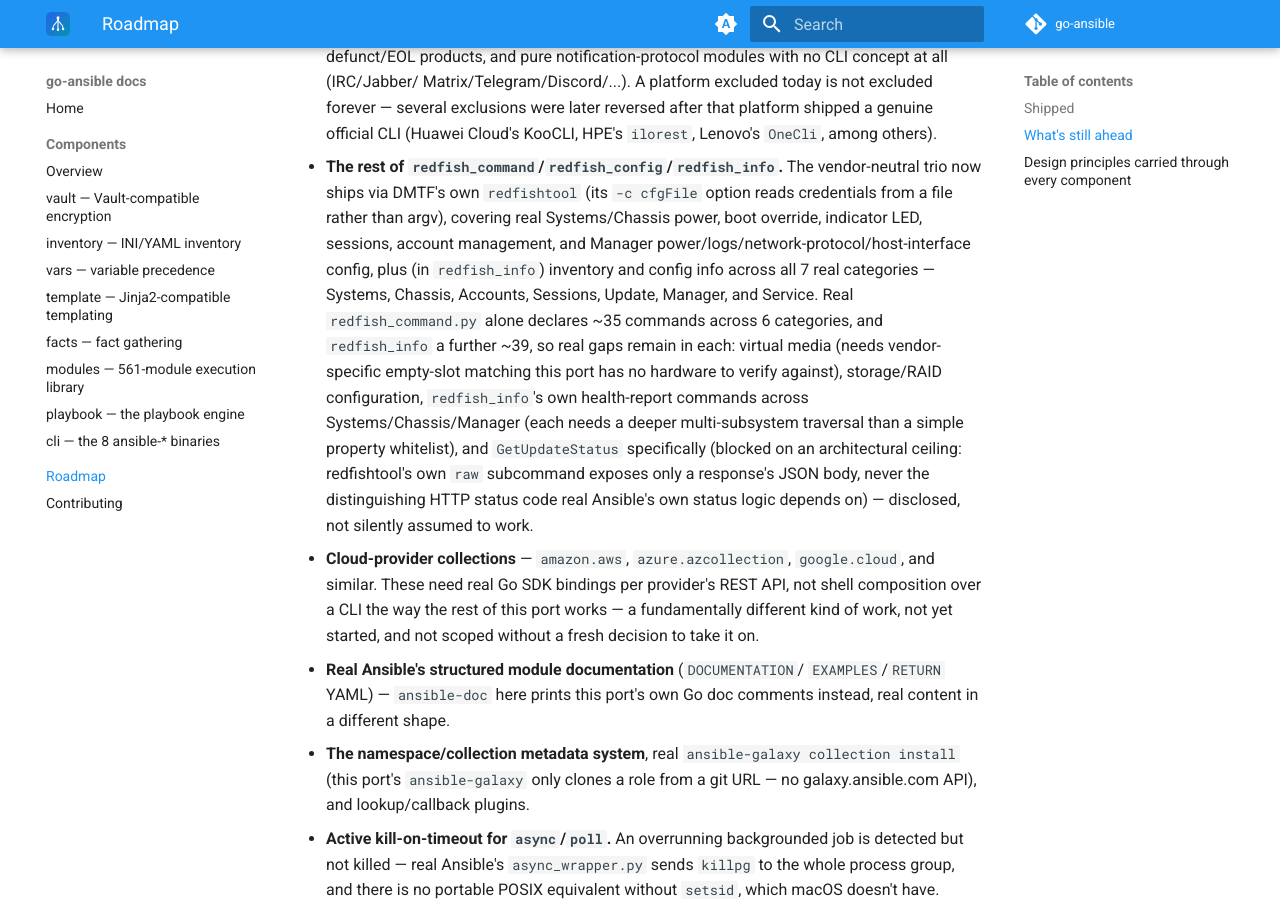
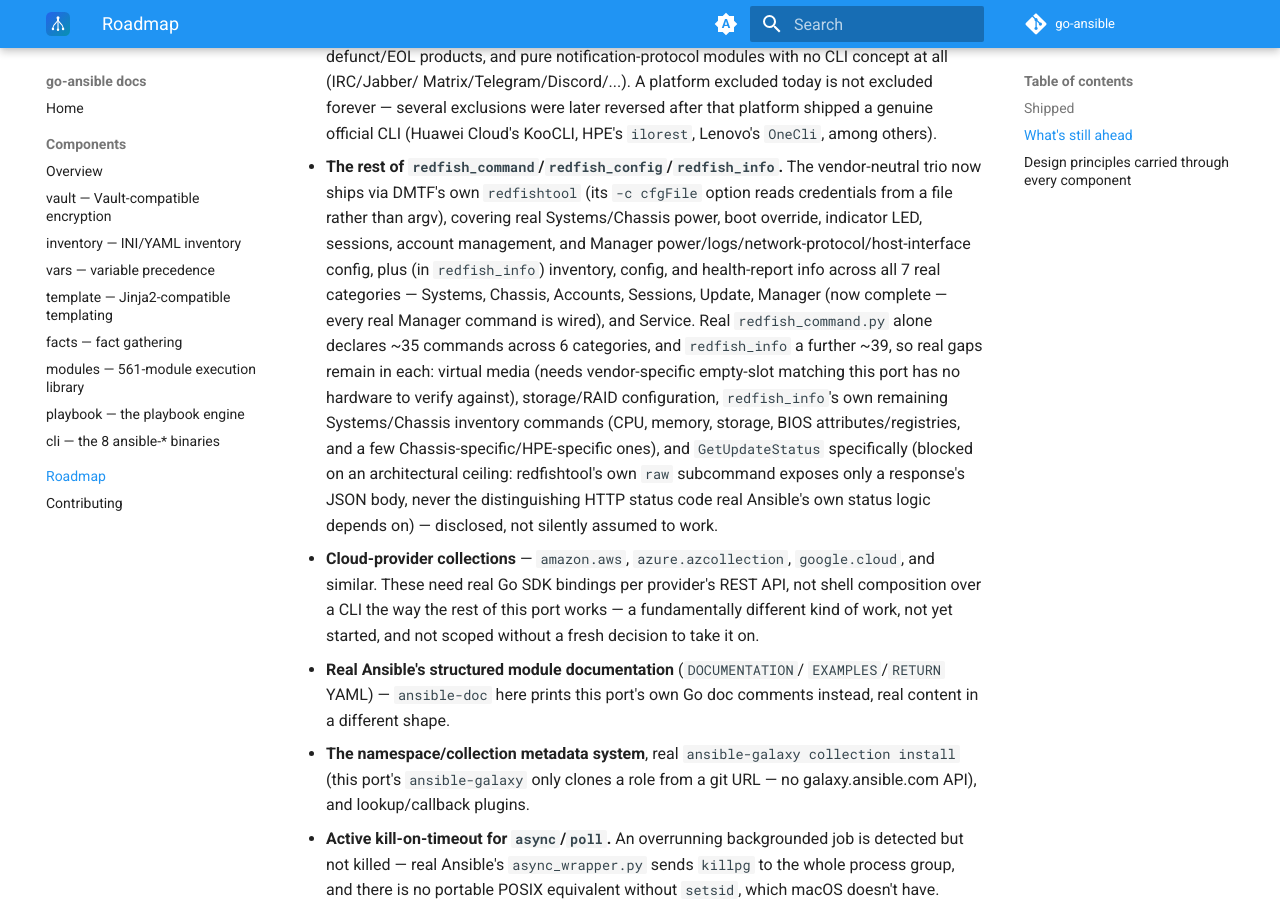
Before and after one commit to go-ansible/docs, an MkDocs documentation site: the page built from docs/roadmap.md, in a window 1280 px wide and 900 px high, scrolled down 980 px. Built offline with MkDocs 1.6.1 and Material for MkDocs 9.7.7, drawn with Linux system fonts in a browser that asks for light colours; the version menu is left out.

Commit message:
Reflect redfish_info's GetHealthReport across Systems/Chassis/Manager (#8)
Co-authored-by: Claude Sonnet 5 <noreply@anthropic.com>

```diff
--- a/docs/roadmap.md
+++ b/docs/roadmap.md
@@ -50,15 +50,17 @@ developed further and is not part of the current architecture.
   cfgFile` option reads credentials from a file rather than argv), covering
   real Systems/Chassis power, boot override, indicator LED, sessions,
   account management, and Manager power/logs/network-protocol/host-interface
-  config, plus (in `redfish_info`) inventory and config info across all 7
-  real categories — Systems, Chassis, Accounts, Sessions, Update, Manager,
-  and Service. Real `redfish_command.py` alone declares ~35 commands across
-  6 categories, and `redfish_info` a further ~39, so real gaps remain in
+  config, plus (in `redfish_info`) inventory, config, and health-report info
+  across all 7 real categories — Systems, Chassis, Accounts, Sessions,
+  Update, Manager (now complete — every real Manager command is wired), and
+  Service. Real `redfish_command.py` alone declares ~35 commands across 6
+  categories, and `redfish_info` a further ~39, so real gaps remain in
   each: virtual media (needs vendor-specific empty-slot matching this port
   has no hardware to verify against), storage/RAID configuration,
-  `redfish_info`'s own health-report commands across Systems/Chassis/Manager
-  (each needs a deeper multi-subsystem traversal than a simple property
-  whitelist), and `GetUpdateStatus` specifically (blocked on an
+  `redfish_info`'s own remaining Systems/Chassis inventory commands (CPU,
+  memory, storage, BIOS attributes/registries, and a few
+  Chassis-specific/HPE-specific ones), and `GetUpdateStatus` specifically
+  (blocked on an
   architectural ceiling:
   redfishtool's own `raw` subcommand exposes only a response's JSON body,
   never the distinguishing HTTP status code real Ansible's own status logic
```
